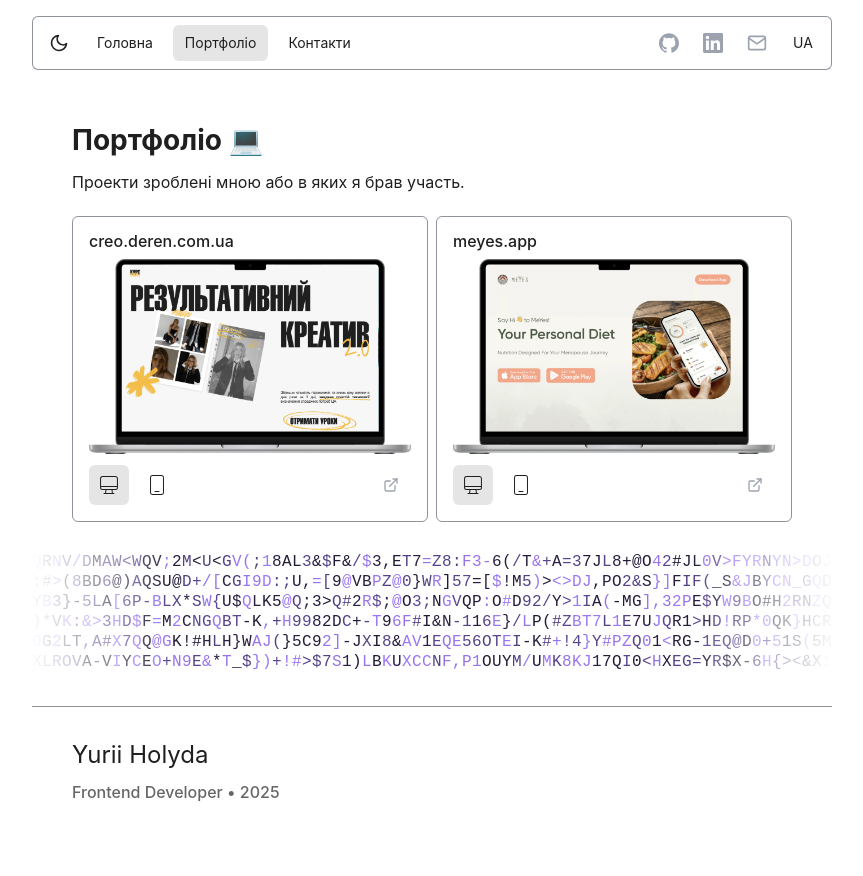
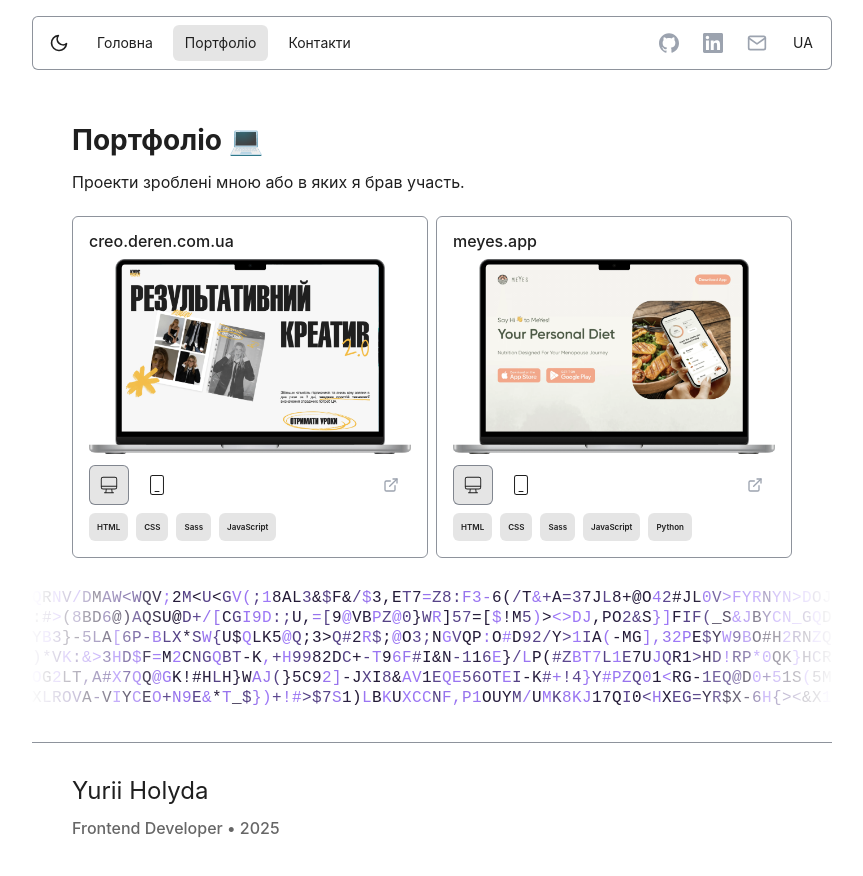
Before and after one commit to mescyura/mescyurasite, a React (Vite) app: page /portfolio in a window 1280 px wide. Shown: the top 876 px of the page, without its empty margins (208-1071 px from the left). Built offline with nearby package versions, Linux system fonts and the light colour scheme; no server answers.

Commit message:
add tools to portfolio projects

```diff
--- a/src/pages/Portfolio.module.css
+++ b/src/pages/Portfolio.module.css
@@ -126,6 +126,7 @@ h1 {
 	padding: 0.5rem 0.5rem;
 	border-radius: 0.375rem;
 	background-color: var(--hover);
+	border: 1px solid var(--border);
 	cursor: pointer;
 }
 
@@ -152,3 +153,18 @@ h1 {
 .href_icon {
 	stroke: #9ca3af;
 }
+
+.tools {
+	display: flex;
+	align-items: center;
+	flex-wrap: wrap;
+	gap: 0.5rem;
+}
+
+.tool {
+	font-size: 8px;
+	font-weight: 600;
+	padding: 0.5rem;
+	background-color: var(--hover);
+	border-radius: 0.375rem;
+}
--- a/src/pages/Portfolio.tsx
+++ b/src/pages/Portfolio.tsx
@@ -14,6 +14,7 @@ interface PortfolioProps {
 	href: string;
 	mobile: string;
 	desktop: string;
+	tools: string[];
 }
 
 export const PortfolioItem = ({
@@ -21,6 +22,7 @@ export const PortfolioItem = ({
 	href,
 	mobile,
 	desktop,
+	tools,
 }: PortfolioProps) => {
 	const [view, setView] = useState(false);
 
@@ -62,6 +64,13 @@ export const PortfolioItem = ({
 					</a>
 				</div>
 			</div>
+			<div className={classes.tools}>
+				{tools.map(tool => (
+					<div id={tool} className={classes.tool}>
+						{tool}
+					</div>
+				))}
+			</div>
 		</div>
 	);
 };
@@ -86,12 +95,14 @@ export const Portfolio = ({ translations, language }: Props) => {
 					href='https://creo.deren.com.ua/'
 					mobile={dm}
 					desktop={dd}
+					tools={['HTML', 'CSS', 'Sass', 'JavaScript']}
 				/>
 				<PortfolioItem
 					name='meyes.app'
 					href='https://meyes.app/'
 					mobile={mm}
 					desktop={md}
+					tools={['HTML', 'CSS', 'Sass', 'JavaScript', 'Python']}
 				/>
 			</div>
 		</section>
```
